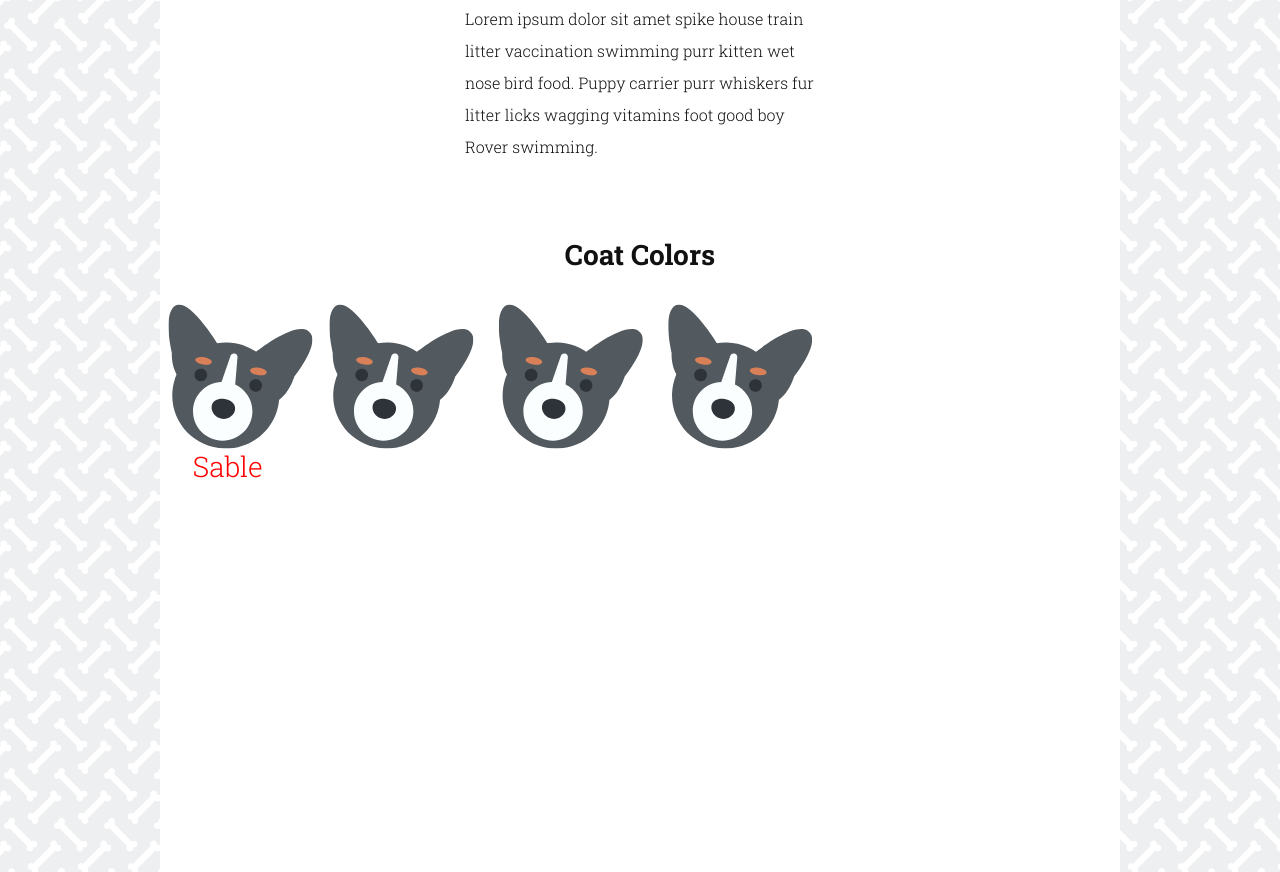
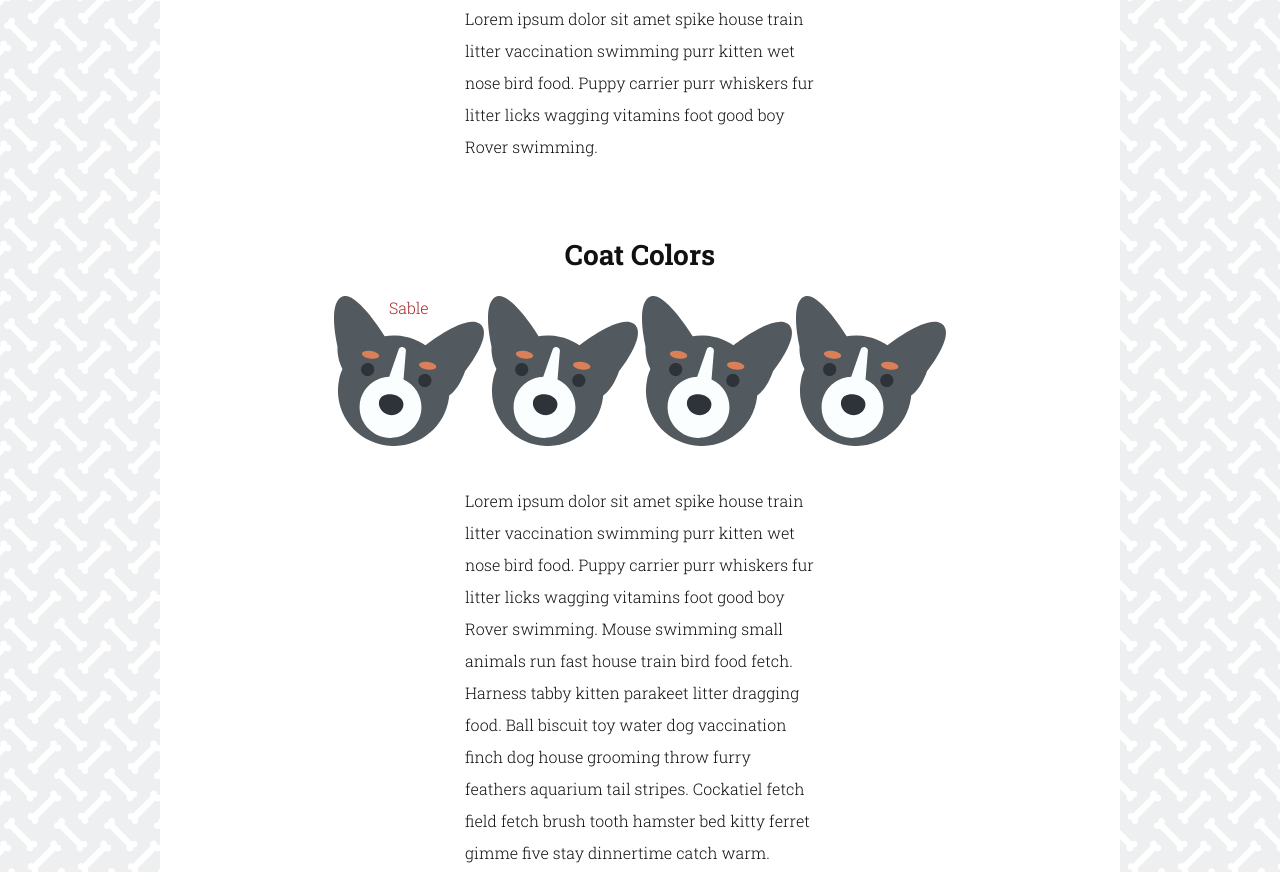
Before and after one commit to CN45/project8site, a plain HTML site: page index.html in a window 1280 px wide. Shown: the part 382-1254 px from the top of the page. Drawn offline with Linux system fonts and the light colour scheme.

Commit message:
Fixed Corgi placement

```diff
--- a/index.html
+++ b/index.html
@@ -133,8 +133,9 @@
         <h2>
           Coat Colors
         </h2>
-        <svg class="corgis" version="1.1" id="Layer_1" xmlns="http://www.w3.org/2000/svg" xmlns:xlink="http://www.w3.org/1999/xlink" x="0px" y="0px"
-        	 viewBox="0 0 170 170" style="enable-background:new 0 0 170 170;" xml:space="preserve">
+         <?xml version="1.0" encoding="utf-8"?>
+        <svg style="display: none" >
+           <symbol id="corgi-main" viewbox="0 0 170 170">
         <style type="text/css">
         	.body{fill:#52595F;}
         	.nose_and_eyes{fill:#2D3339;}
@@ -142,7 +143,7 @@
         	.white{fill:#FBFEFF;}
         </style>
         <g>
-        	<symbol id="corgi">
+
         	<path class="body" d="M10.5,84.2c8.2-19.5,26.1-33.9,47.6-37.6C54.2,40.3,24.5-6.8,8.9,0.8C-7.7,9,4,56.9,4,56.9S2.8,71.5,10.5,84.2
         		z"/>
         	<path class="body" d="M165.3,31.5c-15.4-11.2-56.4,20.2-62.8,25.2c17,11.6,28,31.3,27.3,53.3c0,1.1-0.1,2.2-0.2,3.3
@@ -166,16 +167,26 @@
         	</g>
         </g>
         </symbol>
+      </svg>
 
-<use xlink:href="#corgi" class="corgi1" x="10" y="10" transform="scale(.15)"/>
-<text x="12" y="32"
-   font-size="5px"
-    text-anchor="middle"
-    fill="red">Sable</text>
-<use xlink:href="#corgi" class="corgi2" x="200" y="10" transform="scale(.15)"/>
-<use xlink:href="#corgi" class="corgi3" x="400" y="10" transform="scale(.15)"/>
-<use xlink:href="#corgi" class="corgi4" x="600" y="10" transform="scale(.15)"/>
+<svg width="150" height="150" class="corgi1">
+  <text x="55" y="18" fill="brown">Sable</text>
+<use xlink:href="#corgi-main"/>
 </svg>
+<svg width="150" height="150" class="corgi2">
+<use xlink:href="#corgi-main"/>
+</svg>
+<svg width="150" height="150" class="corgi3">
+<use xlink:href="#corgi-main"/>
+</svg>
+<svg width="150" height="150" class="corgi1">
+<use xlink:href="#corgi-main"/>
+</svg>
+
+
+
+
+
         <p>
           Lorem ipsum dolor sit amet spike house train litter vaccination swimming purr kitten wet nose bird food. Puppy carrier purr whiskers fur litter licks wagging vitamins foot good boy Rover swimming. Mouse swimming small animals run fast house train bird food fetch. Harness tabby kitten parakeet litter dragging food. Ball biscuit toy water dog vaccination finch dog house grooming throw furry feathers aquarium tail stripes. Cockatiel fetch field fetch brush tooth hamster bed kitty ferret gimme five stay dinnertime catch warm.
         </p>
--- a/styles.css
+++ b/styles.css
@@ -74,12 +74,8 @@ nav ul li {
 }
 
 }
-.svg Layer_1.corgis {
-  display: block;
-  margin-left: auto;
-  margin-right: auto;
-  float: right;
-}
+
+
 .corgi2 {
   fill: #ba8058;
 }
```
